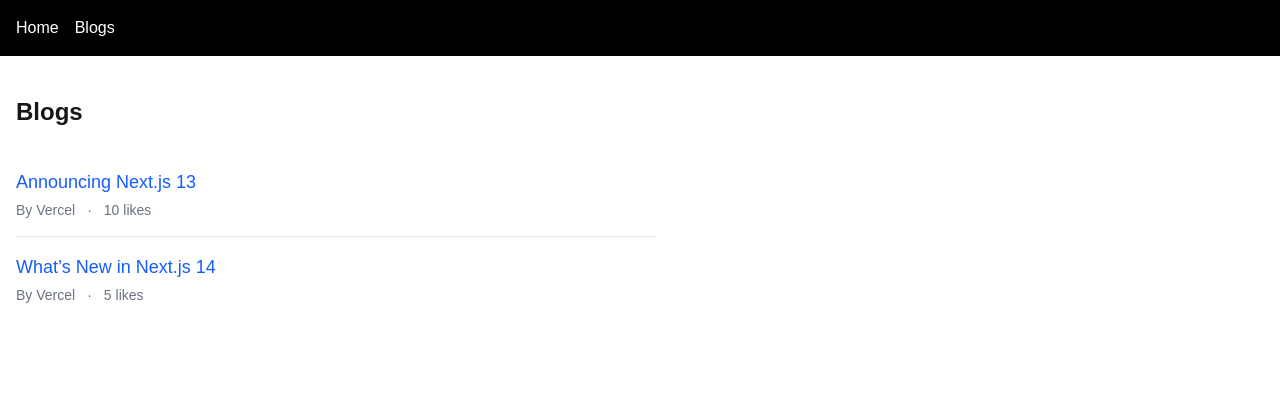
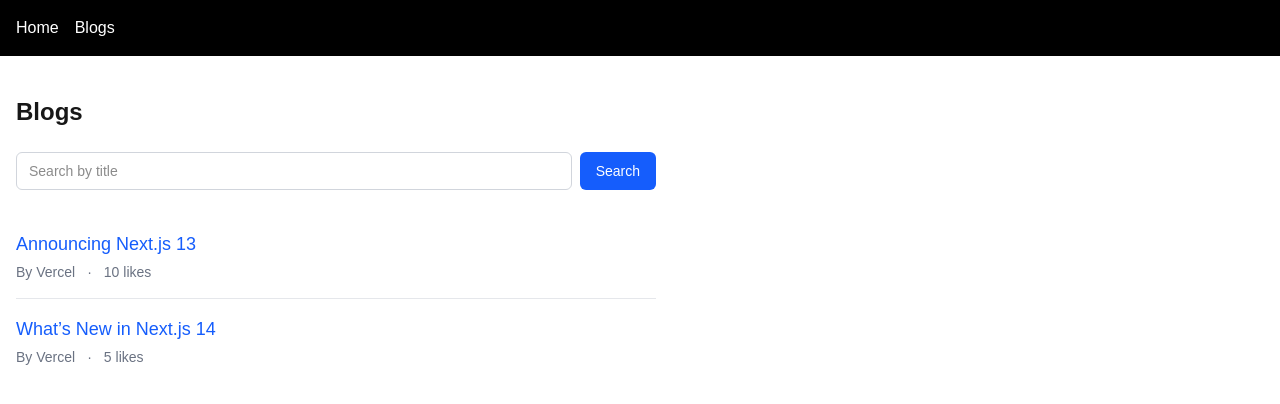
Before and after one commit to snr-roko/next-blog, a Next.js app: page /blogs in a window 1280 px wide. Shown: the top 404 px of the page. Built offline with nearby package versions, Linux system fonts and the light colour scheme.

Commit message:
Exercise 6: Add search functionality to Blogs component with filter input

```diff
--- a/app/blogs/page.tsx
+++ b/app/blogs/page.tsx
@@ -23,15 +23,33 @@
         },
     ]
 
-export default function Blogs () {
+export default async function Blogs ({searchParams}: {searchParams: Promise<{filter? : string}>}) {
     const sortedBlogs = [...blogs].sort((a, b) => b.likes - a.likes)
+
+    const {filter} = await searchParams
+    const blogsToShow = filter ? sortedBlogs.filter(blog => blog.title.toLowerCase().includes(filter.toLowerCase())) : sortedBlogs
 
     return (
         <div className="max-w-2xl py-10 px-4">
             <h1 className="text-2xl font-semibold mb-6">Blogs</h1>
+            <form className="mb-6 flex gap-2">
+                <input
+                    type="text"
+                    name="filter"
+                    defaultValue={filter}
+                    placeholder="Search by title"
+                    className="w-full rounded-md border border-gray-300 px-3 py-2 text-sm focus:outline-none focus:ring-2 focus:ring-blue-500"
+                />
+                <button
+                    type="submit"
+                    className="rounded-md bg-blue-600 px-4 py-2 text-sm font-medium text-white hover:bg-blue-700"
+                >
+                    Search
+                </button>
+            </form>
             <ul className="divide-y divide-gray-200">
                 {
-                    sortedBlogs.map((blog) => (
+                    blogsToShow.map((blog) => (
                         <li key={blog.id} className="py-4">
                             <a
                                 href={`/blogs/${blog.id}`}
```
